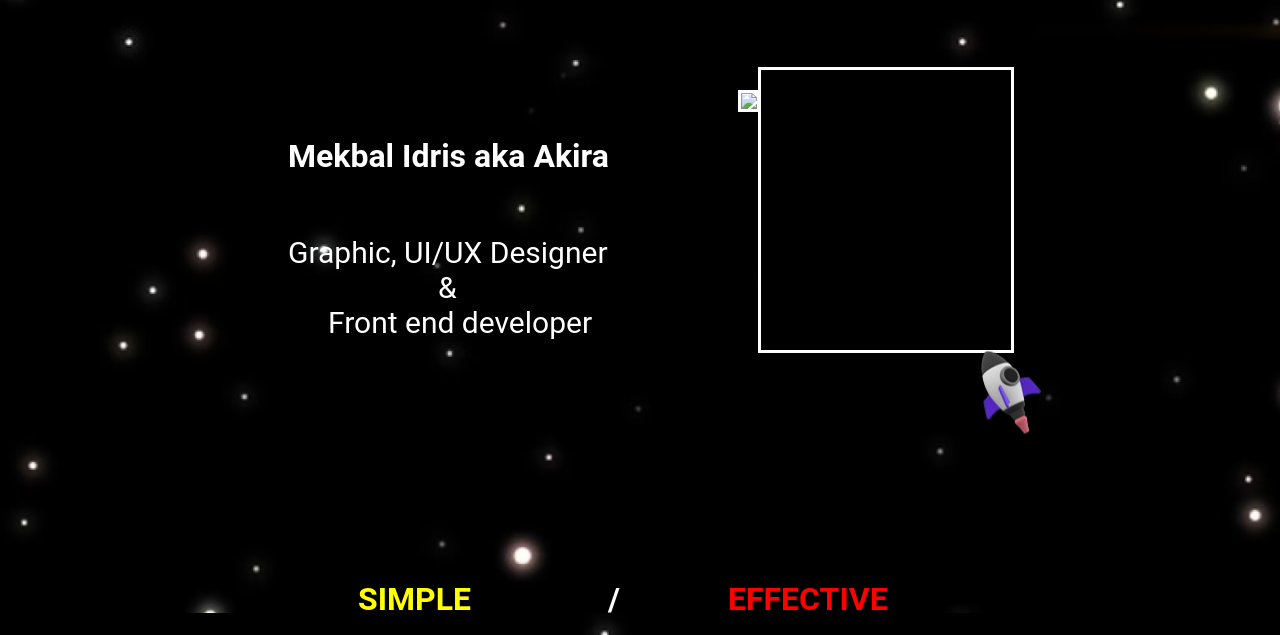
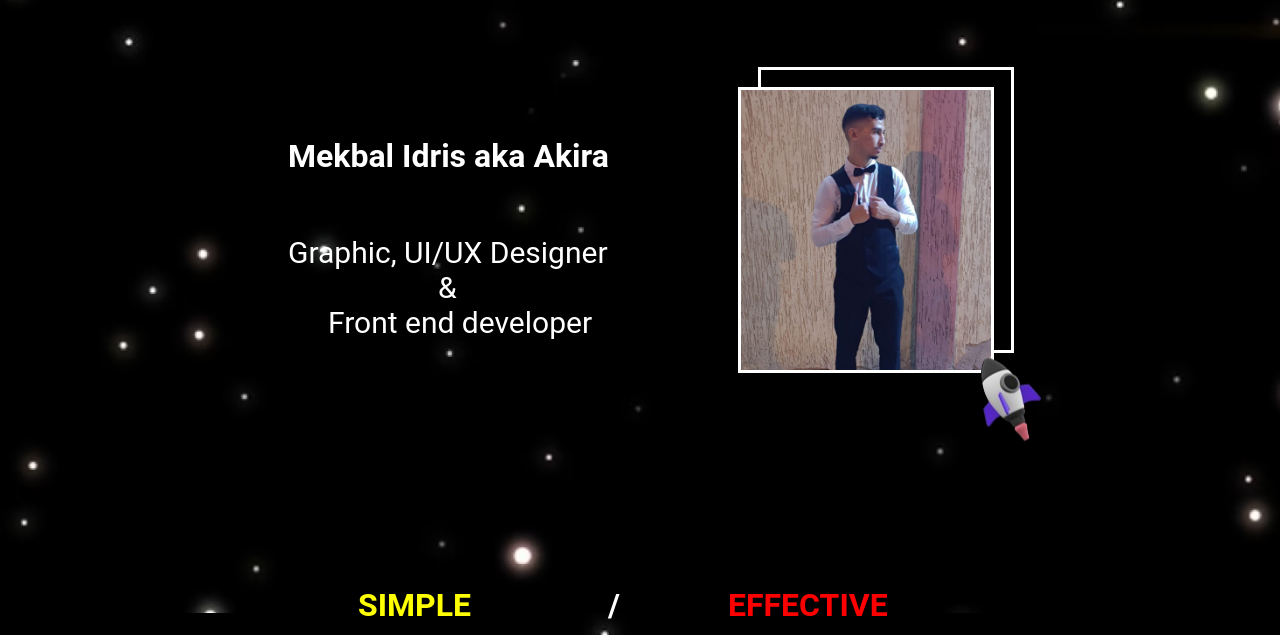
Before and after one commit to mekbalidris/portfolio, a plain HTML site: page index.html in a window 1280 px wide. Shown: the part 87-722 px from the top of the page. Drawn offline with Linux system fonts and the light colour scheme.

Commit message:
jpeg to jpg

```diff
--- a/index.html
+++ b/index.html
@@ -33,7 +33,7 @@
         <div><img class="square" src="square.png"></div>
 
         <div>
-            <img class="stand" src="stand.jpeg">
+            <img class="stand" src="stand.jpg">
         </div>
     </div>
 
```
